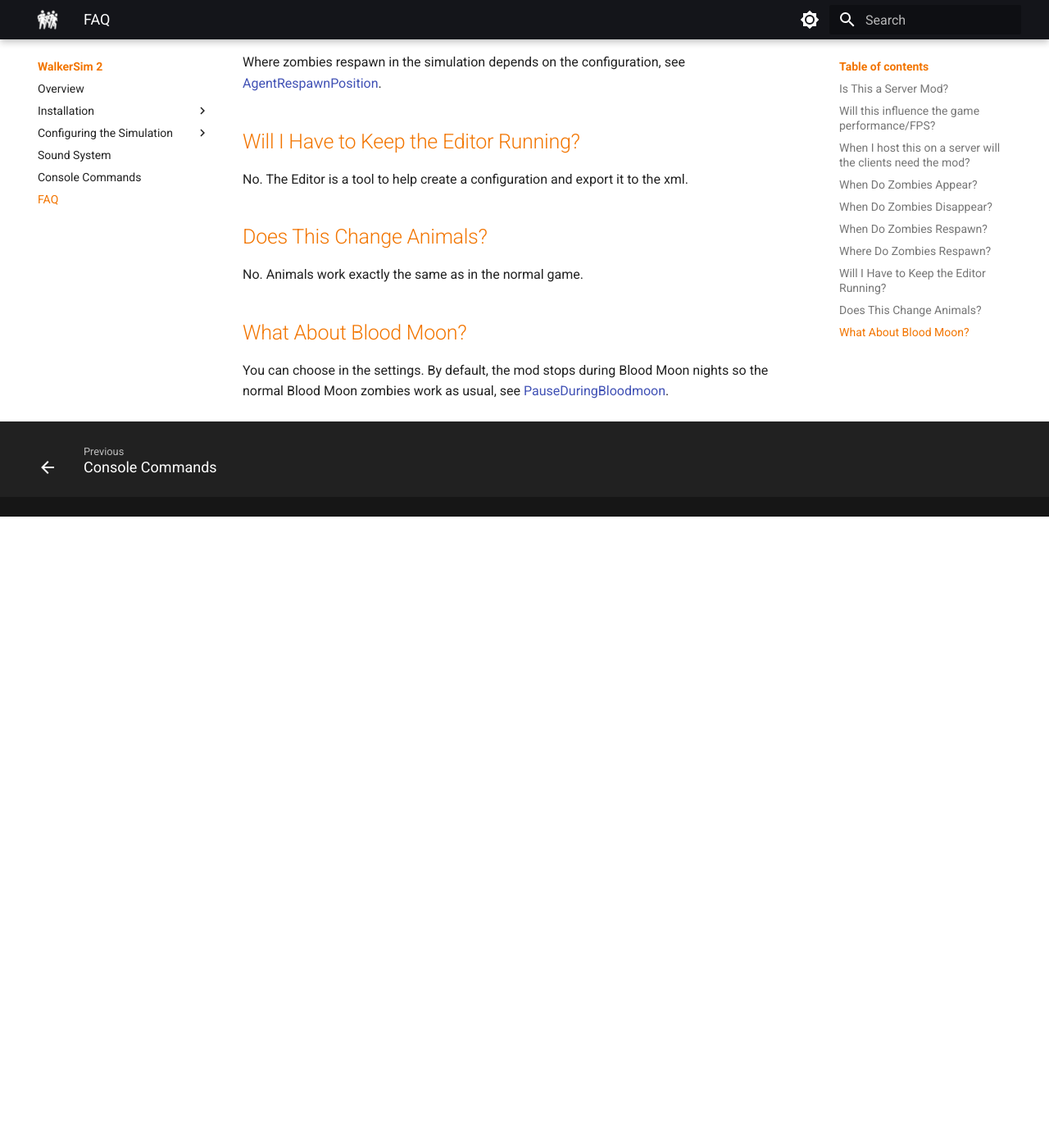
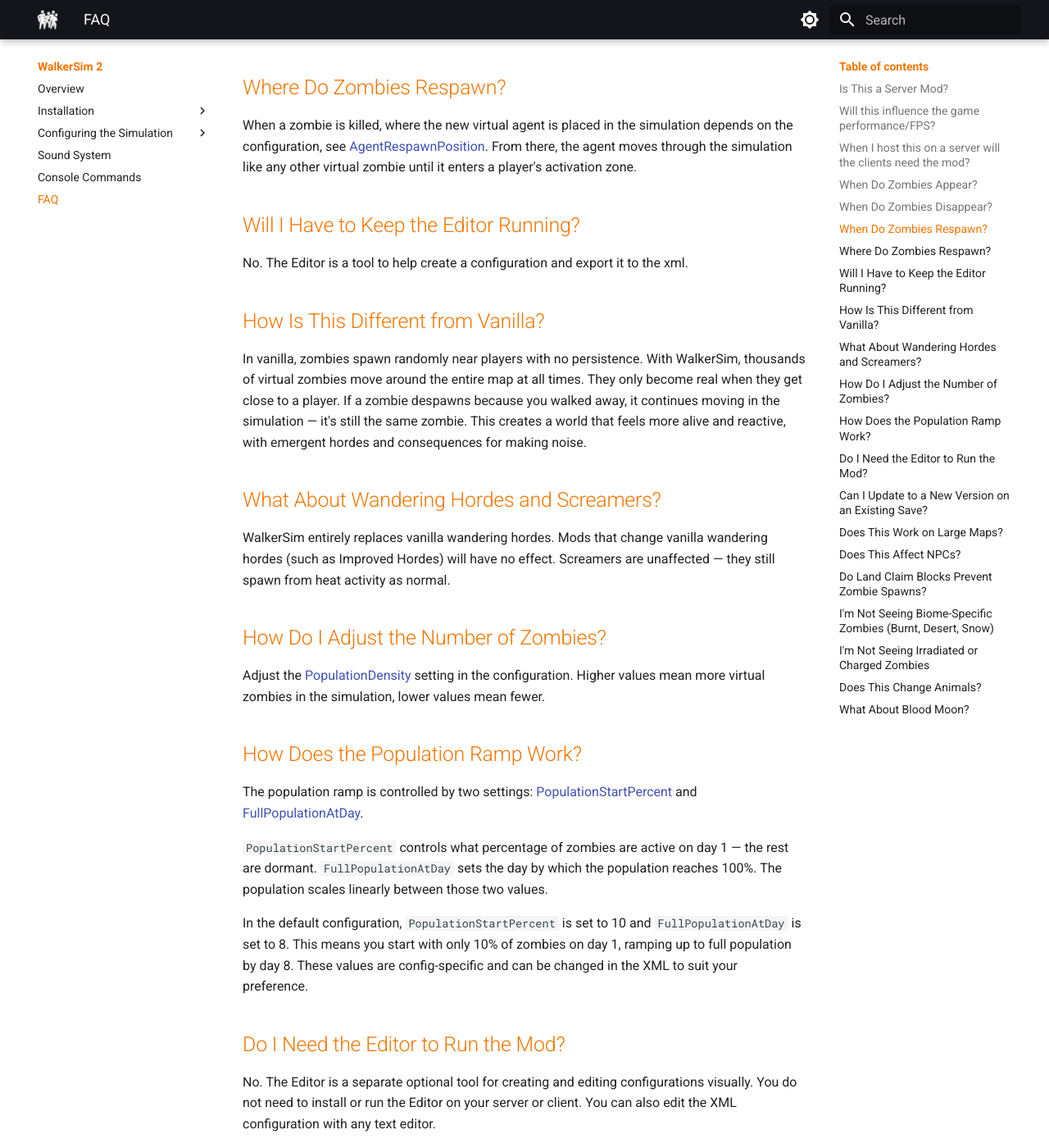
Before and after one commit to ZehMatt/7dtd-WalkerSim2, an MkDocs documentation site: the page built from Docs/faq.md, in a window 1280 px wide and 1400 px high, scrolled down 2155 px. Shown: the whole window at 82% size. Built offline with MkDocs 1.6.1 and Material for MkDocs 9.7.7, drawn with Linux system fonts in a browser that asks for light colours; before the commit the page ends 2785 px from its top, so only the background shows below that; some of the changed text lies outside the part shown.

Commit message:
More comprehensive FAQ, friends should not go missing

```diff
--- a/Docs/faq.md
+++ b/Docs/faq.md
@@ -45,15 +45,63 @@
 
 ## When Do Zombies Respawn?
 
-Zombies will only truly respawn if they are killed.
+Zombies only respawn when they are killed. When a zombie dies, it is returned to the simulation as a new virtual agent. This does not mean a zombie will immediately appear in the game world — the virtual agent must first move into a player's activation zone before it becomes a real zombie again.
 
 ## Where Do Zombies Respawn?
 
-Where zombies respawn in the simulation depends on the configuration, see [AgentRespawnPosition](configuring/configuration/base.md#agentrrespawnposition).
+When a zombie is killed, where the new virtual agent is placed in the simulation depends on the configuration, see [AgentRespawnPosition](configuring/configuration/base.md#agentrespawnposition). From there, the agent moves through the simulation like any other virtual zombie until it enters a player's activation zone.
 
 ## Will I Have to Keep the Editor Running?
 
 No. The Editor is a tool to help create a configuration and export it to the xml.
+
+## How Is This Different from Vanilla?
+
+In vanilla, zombies spawn randomly near players with no persistence. With WalkerSim, thousands of virtual zombies move around the entire map at all times. They only become real when they get close to a player. If a zombie despawns because you walked away, it continues moving in the simulation — it's still the same zombie. This creates a world that feels more alive and reactive, with emergent hordes and consequences for making noise.
+
+## What About Wandering Hordes and Screamers?
+
+WalkerSim entirely replaces vanilla wandering hordes. Mods that change vanilla wandering hordes (such as Improved Hordes) will have no effect. Screamers are unaffected — they still spawn from heat activity as normal.
+
+## How Do I Adjust the Number of Zombies?
+
+Adjust the [PopulationDensity](configuring/configuration/base.md#populationdensity) setting in the configuration. Higher values mean more virtual zombies in the simulation, lower values mean fewer.
+
+## How Does the Population Ramp Work?
+
+The population ramp is controlled by two settings: [PopulationStartPercent](configuring/configuration/base.md#populationstartpercent) and [FullPopulationAtDay](configuring/configuration/base.md#fullpopulationatday).
+
+`PopulationStartPercent` controls what percentage of zombies are active on day 1 — the rest are dormant. `FullPopulationAtDay` sets the day by which the population reaches 100%. The population scales linearly between those two values.
+
+In the default configuration, `PopulationStartPercent` is set to 10 and `FullPopulationAtDay` is set to 8. This means you start with only 10% of zombies on day 1, ramping up to full population by day 8. These values are config-specific and can be changed in the XML to suit your preference.
+
+## Do I Need the Editor to Run the Mod?
+
+No. The Editor is a separate optional tool for creating and editing configurations visually. You do not need to install or run the Editor on your server or client. You can also edit the XML configuration with any text editor.
+
+## Can I Update to a New Version on an Existing Save?
+
+Yes. You can install a new version on an existing save. However, the simulation state will restart because the saved state format may be incompatible between major versions. Your game save itself is not affected.
+
+## Does This Work on Large Maps?
+
+Maps up to 10k are supported. Maps larger than 10k (such as 16k) are not officially supported and may cause errors on startup.
+
+## Does This Affect NPCs?
+
+No. WalkerSim only manages zombie spawning. NPC spawning from other mods should not be affected.
+
+## Do Land Claim Blocks Prevent Zombie Spawns?
+
+No. Land claim blocks do not prevent WalkerSim spawns. Bedrolls prevent spawning near your sleeping area. This is consistent with base game behavior.
+
+## I'm Not Seeing Biome-Specific Zombies (Burnt, Desert, Snow)
+
+This has been fixed. Earlier versions had an issue where biome-specific zombies spawned too rarely due to how "none" entries in the base game's entitygroups.xml were handled. If you are experiencing this, update to the latest version.
+
+## I'm Not Seeing Irradiated or Charged Zombies
+
+The base game does not use gamestage for biome zombie spawns. Irradiated and charged variants are primarily tied to specific POIs and biome spawn rules, not player gamestage. This is base game behavior, not a WalkerSim limitation.
 
 ## Does This Change Animals?
 
```
Also changed, not shown: 1 other file.
